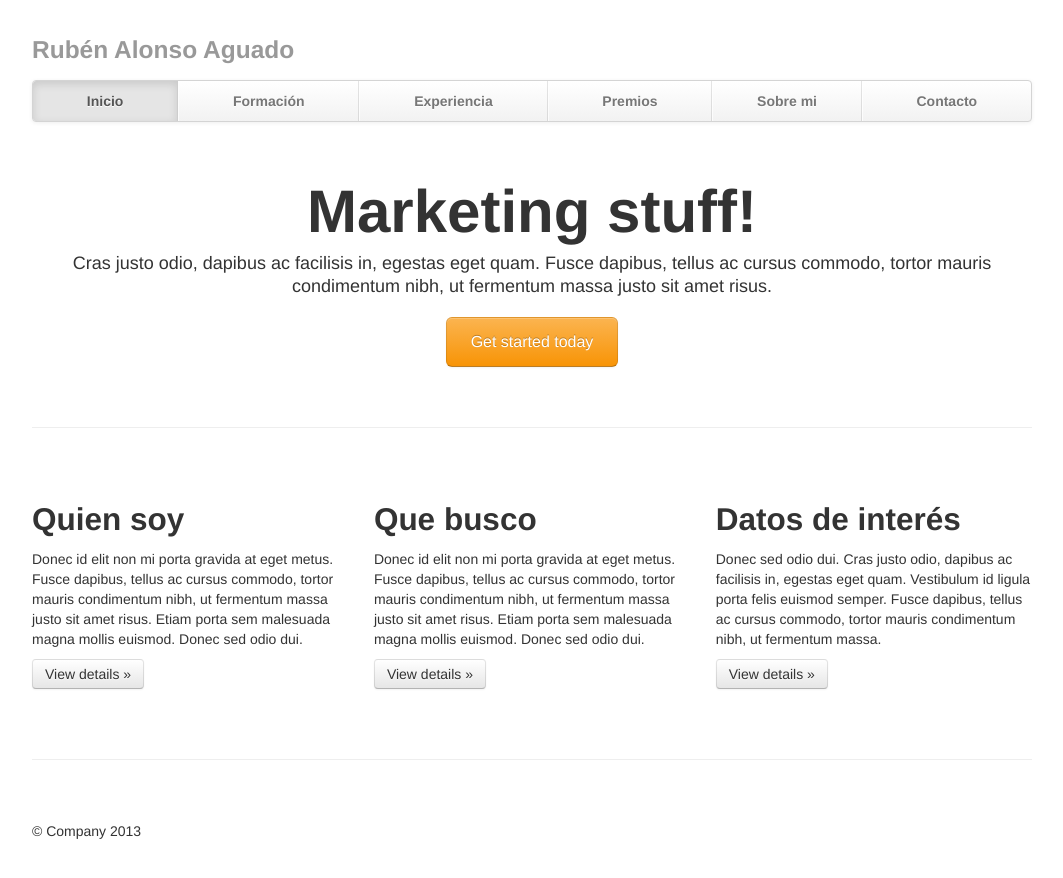
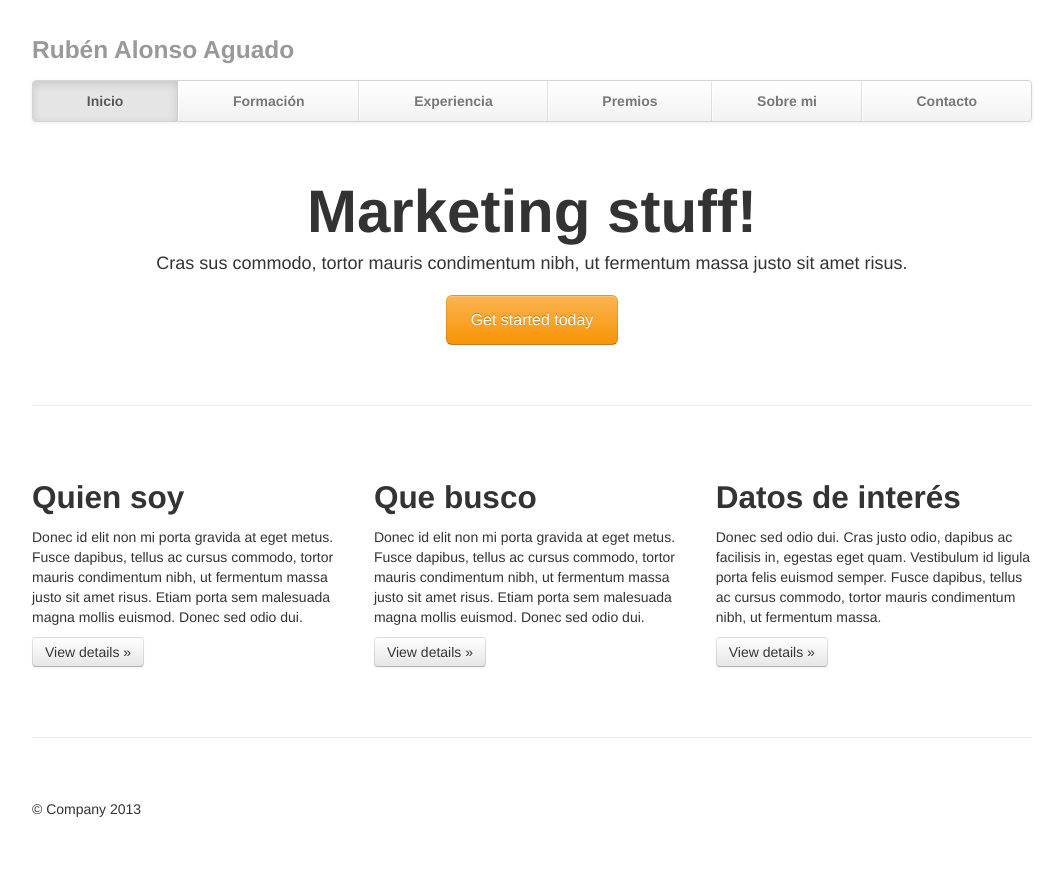
Before and after one commit to rubena/cvweb, a plain HTML site: page index.html in a window 1280 px wide. Shown: the whole page, without its empty margins (108-1171 px from the left). Drawn offline with nearby package versions, Linux system fonts and the light colour scheme.

Commit message:
Cambio de prueba

```diff
--- a/index.html
+++ b/index.html
@@ -51,7 +51,7 @@
 
       <div class="jumbotron">
         <h1>Marketing stuff!</h1>
-        <p class="lead">Cras justo odio, dapibus ac facilisis in, egestas eget quam. Fusce dapibus, tellus ac cursus commodo, tortor mauris condimentum nibh, ut fermentum massa justo sit amet risus.</p>
+        <p class="lead">Cras sus commodo, tortor mauris condimentum nibh, ut fermentum massa justo sit amet risus.</p>
         <a class="btn btn-large btn-warning" href="#">Get started today</a>
       </div>
 
```
